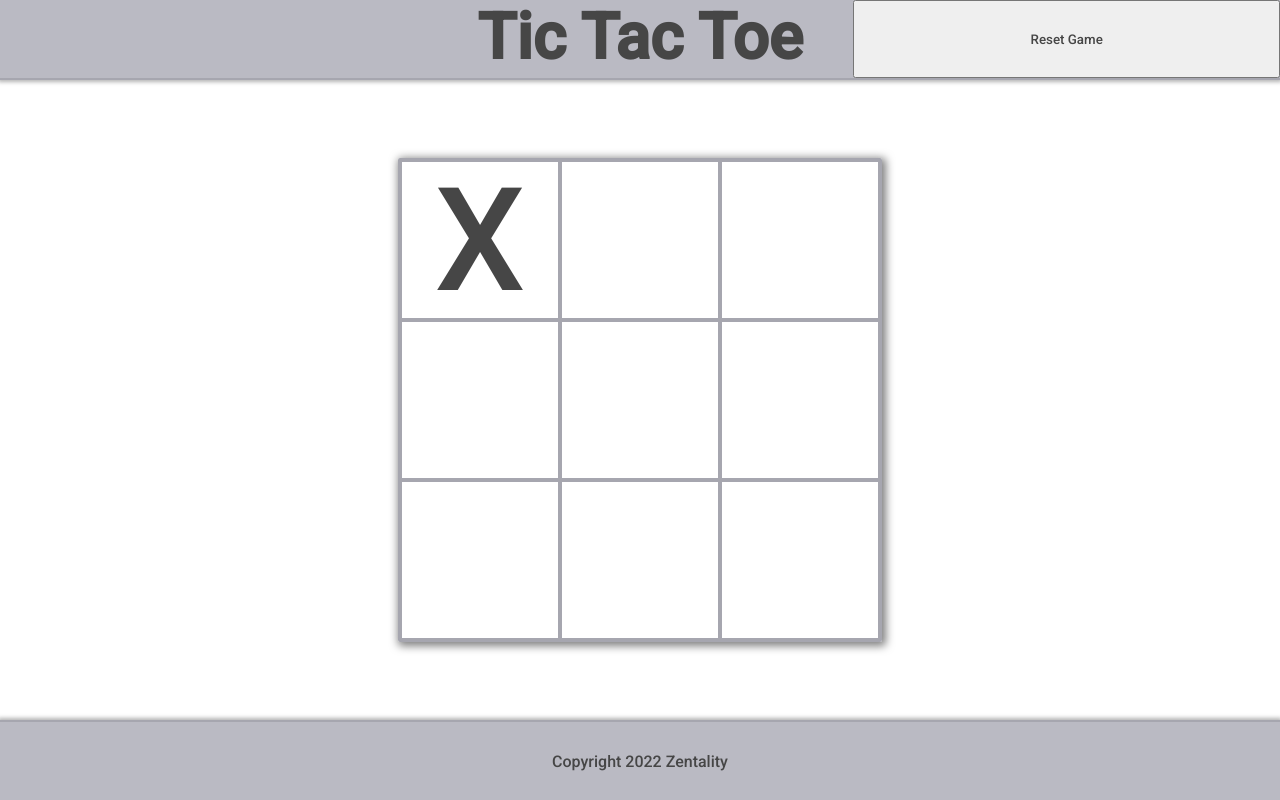
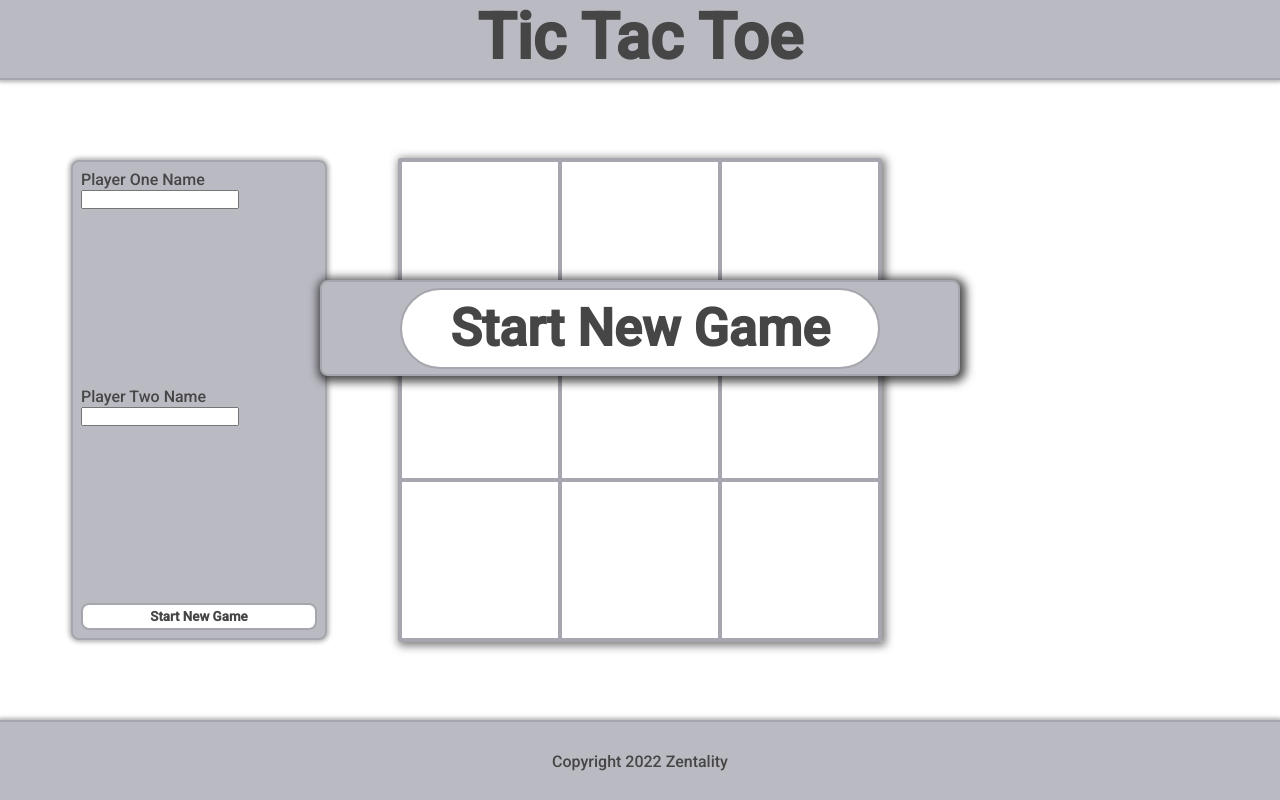
Before and after one commit to Zentality/TicTacToe-TOP, a plain HTML site: page index.html in a window 1280 px wide. Both pictures are taken after a click on the item 480 px from the left and 240 px from the top of the page. Drawn offline with Linux system fonts and the light colour scheme.

Commit message:
Add box for settings and hover over square
Settings box that will have game settings, added reset button to
settings box and make reset button appear when first opening
game in modal. Added shaded hover to game that only shades on a valid
square.

```diff
--- a/index.html
+++ b/index.html
@@ -9,21 +9,34 @@
   <script src="scripts/main.js" defer></script>
 </head>
 <body>
-  <div class="resultModal"></div>
+  <div class="resultModal">
+    <button class="resetButton">Start New Game</button>
+  </div>
 
   <div class="container">
-    <div class="header"><div></div><div>Tic Tac Toe</div><button id="resetButton">Reset Game</button></div>
+    <div class="header"><div>Tic Tac Toe</div></div>
     <div class="main">
+      <div class="settings">
+        <div class="setting">
+          <label for="playerOneName">Player One Name</label>
+          <input type="text" id="playerOneName">
+        </div>
+        <div class="setting">
+          <label for="playerTwoName">Player Two Name</label>
+          <input type="text" id="playerTwoName">
+        </div>
+        <button class="resetButton">Start New Game</button>
+      </div>
       <ul>
-        <li></li>
-        <li></li>
-        <li></li>
-        <li></li>
-        <li></li>
-        <li></li>
-        <li></li>
-        <li></li>
-        <li></li>
+        <li class="occupied"></li>
+        <li class="occupied"></li>
+        <li class="occupied"></li>
+        <li class="occupied"></li>
+        <li class="occupied"></li>
+        <li class="occupied"></li>
+        <li class="occupied"></li>
+        <li class="occupied"></li>
+        <li class="occupied"></li>
       </ul>
     </div>
     <div class="footer">Copyright 2022 Zentality <a href="https://github.com/Zentality"></a></div>
--- a/scripts/main.js
+++ b/scripts/main.js
@@ -6,8 +6,8 @@ const displayController = (() => {
   const boardSquaresDOM = document.querySelectorAll(".main>ul>li");
   boardSquaresDOM.forEach((square, index) => {
     square.addEventListener("click", () => {
-      if (square.className != "occupied"){
-        square.className = "occupied";
+      if (square.classList.contains != "occupied"){
+        square.classList.add("occupied");
         square.textContent = gameBoard.play(index);
       }
     });
@@ -17,13 +17,15 @@ const displayController = (() => {
     resultDOM.textContent = result;
     resultDOM.style.display = "flex";
   }
-  const resetButton = document.querySelector("#resetButton");
-  resetButton.addEventListener("click", () => {
-    boardSquaresDOM.forEach((square) => {
-      resultDOM.style.display = "none";
-      square.className = "";
-      square.textContent = "";
-      gameBoard.reset();
+  const resetButtons = document.querySelectorAll(".resetButton");
+  resetButtons.forEach((resetButton) => {
+    resetButton.addEventListener("click", () => {
+      boardSquaresDOM.forEach((square) => {
+        resultDOM.style.display = "none";
+        square.classList.remove("occupied");
+        square.textContent = "";
+        gameBoard.reset();
+      })
     })
   })
   return {printResult};
@@ -33,7 +35,7 @@ const gameBoard = (() => {
   const board = ["","","","","","","","",""];
   const players = [Player("PlayerX","X"), Player("PlayerO","O")];
   let playerTurn = 0;
-  let gameOver = false;
+  let gameOver = true;
   const play = (index) => {
     if (gameOver){return};
     if (playerTurn == 0){
--- a/styles/styles.scss
+++ b/styles/styles.scss
@@ -1,12 +1,14 @@
 @import url('https://fonts.googleapis.com/css2?family=Roboto:wght@500&display=swap');
 
 $border: 2px solid rgb(166,166,175);
+$dark-background: rgb(186, 186, 195);
 
 * {
   margin: 0;
   padding: 0;
   font-family: 'Roboto', sans-serif;
   color: rgb(70,70,70);
+  box-sizing: border-box;
 }
 
 .container {
@@ -17,18 +19,31 @@ $border: 2px solid rgb(166,166,175);
     border-bottom: $border;
     font-size: 8vh;
     font-weight: 800;
-    background-color: rgb(186, 186, 195);
-    display: grid;
-    grid-template: 1fr / 1fr 1fr 1fr;
+    background-color: $dark-background;
+    text-align: center;
     box-shadow: 0 0 4px 2px rgba(0,0,0,0.3);
   }
   .main {
-    display: flex;
-    justify-content: center;
+    display: grid;
+    grid-template: 1fr / 1fr 1fr minmax(0, 1fr);
     align-items: center;
+    .settings {
+      height: 60vh;
+      width: calc(192px + 5vw);
+      justify-self: center;
+      background-color: $dark-background;
+      box-shadow: 0 0 4px 2px rgba(0,0,0,0.3);
+      border-radius: 8px;
+      border: $border;
+      padding: 8px;
+      display: flex;
+      flex-direction: column;
+      justify-content: space-between;
+    }
     ul {
       display: grid;
-      grid-template: repeat(3,20vh) / repeat(3,20vh);
+      justify-self: center;
+      grid-template: 20vh 20vh 20vh / 20vh 20vh 20vh;
       border: $border ;
       list-style: none;
       box-shadow: 2px 2px 8px 2px rgba(0,0,0,0.5);
@@ -44,7 +59,7 @@ $border: 2px solid rgb(166,166,175);
   }
   .footer {
     border-top: $border;
-    background-color: rgb(186, 186, 195);
+    background-color: $dark-background;
     box-shadow: 0 0 4px 2px rgba(0,0,0,0.3);
     display: flex;
     justify-content: center;
@@ -52,17 +67,13 @@ $border: 2px solid rgb(166,166,175);
   }
 }
 
-.header>div:nth-child(2) {
-  text-align: center;
-}
-
 .resultModal {
-  display: none;
+  display: flex;
   position: absolute;
   left: 0;
   right: 0;
   margin: 35vh auto;
-  background-color: rgb(186, 186, 195);
+  background-color: $dark-background;
   border: 2px solid rgb(166,166,175);
   text-align: center;
   width: 50vw;
@@ -75,3 +86,21 @@ $border: 2px solid rgb(166,166,175);
   font-weight: 700;
   letter-spacing: 0.05em;
 }
+
+.resetButton {
+  background-color: white;
+  border: $border;
+  border-radius: 8px;
+  padding: 4px;
+  font-weight: 600;
+}
+
+.resultModal .resetButton {
+  padding: 8px 48px;
+  font-size: 1.3em;
+  border-radius: 128px;
+}
+
+button:hover, li:hover:not(.occupied) {
+  background-color: rgb(240, 240, 240);
+}
```
Also changed, not shown: styles/styles.css, 1 other file.
